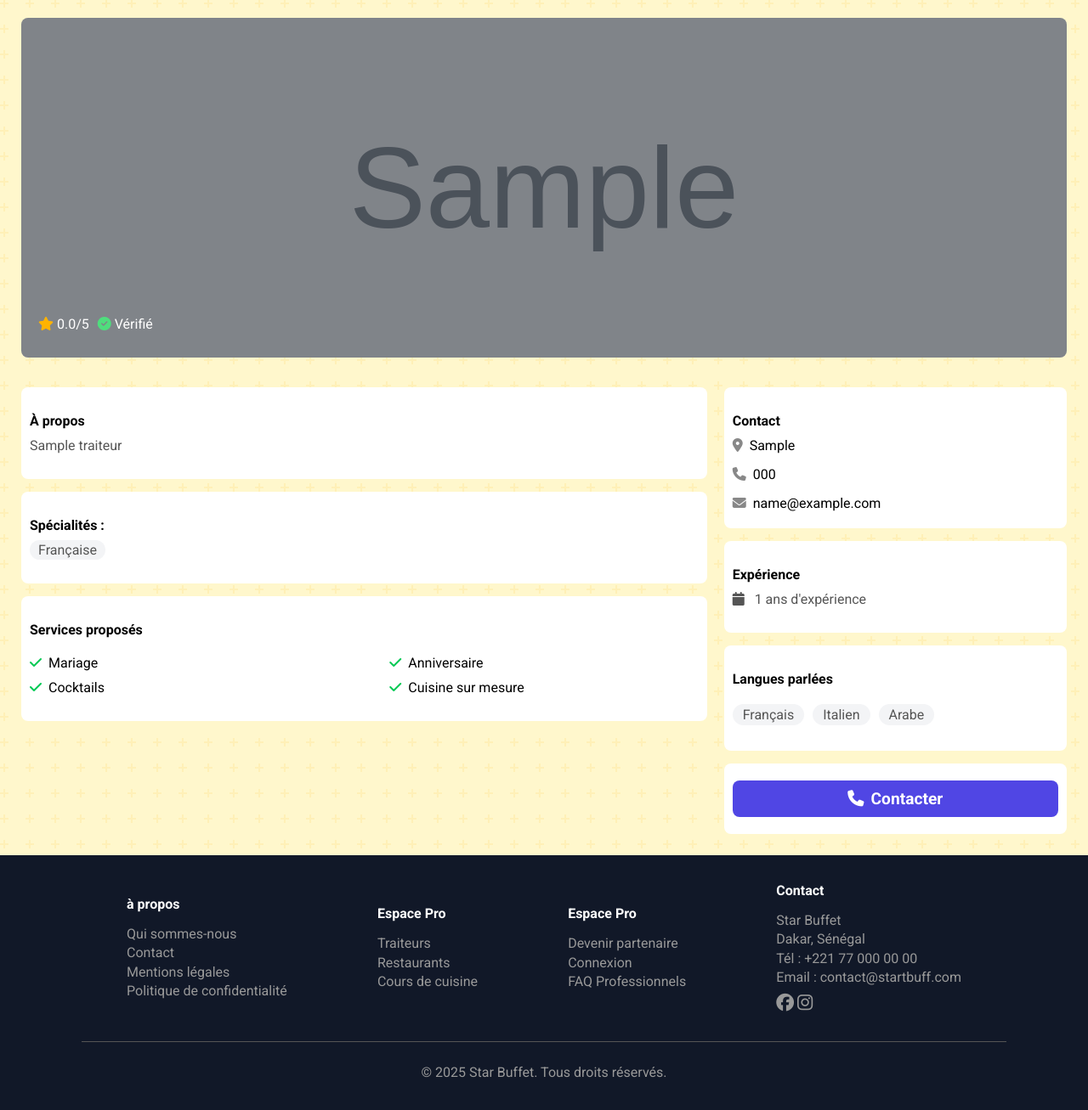
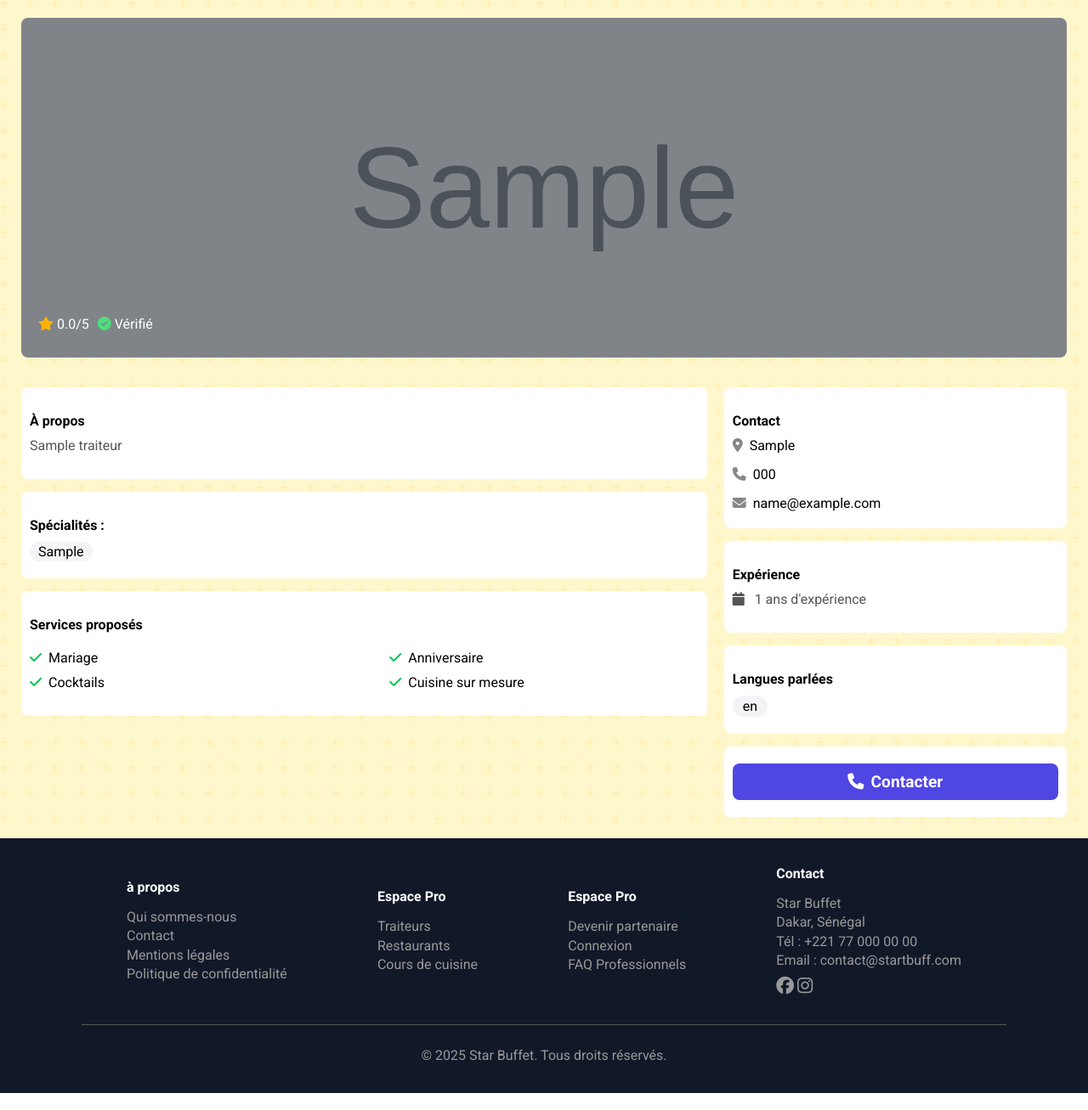
Before and after one commit to Dadowatt/starbuffet_project, a Django app: page /traiteurs/1/detail/ in a window 1280 px wide. Shown: the part 85-1392 px from the top of the page at 85% size. Run offline with Django 5.2, Linux system fonts and the light colour scheme; tables that the repository leaves empty hold one stand-in row (values such as "Sample post"); grey boxes marked "Sample" are stand-in pictures; some libraries are stand-ins or nearby versions; some web fonts are replaced.

Commit message:
affichage dynamique des champs langue et specialites

```diff
--- a/services/forms.py
+++ b/services/forms.py
@@ -11,7 +11,8 @@ class TraiteurForm(forms.ModelForm):
             'email',
             'telephone',
             'annees_experience',
-            'image'
+            'image',
+            'langues'
         ]
         widgets = {
             'nomcomplet': forms.TextInput(attrs={'placeholder': 'Binta Diop'}),
@@ -22,4 +23,5 @@ class TraiteurForm(forms.ModelForm):
             'telephone': forms.TextInput(attrs={'placeholder': '+221 77 123 45 67'}),
             'annees_experience': forms.NumberInput(attrs={'placeholder': '5'}),
             'image': forms.ClearableFileInput(),
+            'langues': forms.TextInput(attrs={'placeholder': 'Français, Anglais, Arabe...'}),
         }
--- a/services/models.py
+++ b/services/models.py
@@ -10,6 +10,7 @@ class Traiteur(models.Model):
     date_de_creation = models.DateTimeField(auto_now_add=True)
     telephone = models.CharField(max_length=20)
     annees_experience = models.PositiveBigIntegerField(default=0)
+    langues = models.CharField(max_length=255)
     image = models.ImageField(upload_to='traiteurs/', blank=True, null=True)
 
     def __str__(self):
--- a/services/templates/services/detail_traiteur.html
+++ b/services/templates/services/detail_traiteur.html
@@ -19,7 +19,11 @@
             </div>
             <div class="bloc-card">
                 <h4>Spécialités :</h4>
-                <p><span class="badge">Française</span></p>
+                <div class="specialite">
+                    {% for sp in specialites_list %}
+                    <span class="badge">{{sp}}</span>
+                    {% endfor %}
+                </div>
             </div>
             <div class="bloc-card">
                 <h4>Services proposés</h4>
@@ -53,9 +57,9 @@
             <div class="bloc-card">
                 <h4>Langues parlées</h4>
                 <div class="langues">
-                    <p>Français</p>
-                    <p>Italien</p>
-                    <p>Arabe</p>
+                    {% for langue in langues_list %}
+                    <span class="badge">{{ langue }}</span>
+                    {% endfor %}
                 </div>
             </div>
             <div class="bloc-card">
--- a/services/views.py
+++ b/services/views.py
@@ -9,12 +9,21 @@ def index(request):
     return render(request, 'services/index.html')
 
 def liste_traiteurs(request):
-    traiteurs = Traiteur.objects.all()
+    traiteurs = Traiteur.objects.filter(est_actif=True)
+    for t in traiteurs:
+        t.specialites_list = [sp.strip() for sp in t.specialites.split(",")]
+
     return render(request, 'services/liste_traiteurs.html', {'traiteurs': traiteurs})
 
 def detail_traiteur(request, id):
     traiteur = get_object_or_404(Traiteur, id=id)
-    return render(request, 'services/detail_traiteur.html', {'traiteur': traiteur})
+    langues_list = [l.strip() for l in traiteur.langues.split(",")]
+    specialites_list = [sp.strip() for sp in traiteur.specialites.split(",")]
+    return render(request, 'services/detail_traiteur.html', {
+        'traiteur': traiteur,
+        'langues_list': langues_list,
+        'specialites_list': specialites_list
+        })
 
 
 @login_required(login_url='login')
--- a/static/css/style.css
+++ b/static/css/style.css
@@ -543,17 +543,7 @@ header .menu-deroulant{
     gap: 5px;
     z-index: 2;
 }
-.badge-attente {
-    position: absolute;
-    top: 10px;
-    right: 10px;
-    background-color: #fdecea;
-    color: #b91c1c;
-    font-size: 12px;
-    padding: 4px 10px;
-    border-radius: 20px;
-    z-index: 2;
-}
+
 .messages{
     display:  flex;
 }
@@ -587,6 +577,7 @@ header .menu-deroulant{
     width: fit-content;
     border-radius: 15px;
     padding: 2px 8px;
+    margin: 0 3px;
 }
 .carte-text .bold{
     font-weight: bold;
@@ -816,6 +807,10 @@ header .menu-deroulant{
     border-radius: 15px;
     padding: 2px 10px;
 }
+.bloc-card .specialite{
+    display: flex;
+    flex-wrap: wrap;
+}
 .bloc-card span{
     margin-right: 8px;
 }
@@ -848,11 +843,12 @@ header .menu-deroulant{
     display: flex;
     gap: 10px;
 }
-.grid-items-right .bloc-card .langues p{
+.grid-items-right .bloc-card .langues span{
     background-color: #f3f4f6;
     border-radius: 15px;
     padding: 3px 12px;
 }
+
 .grid-items-right .bloc-card .btn-contact{
     width: 100%;
     padding: 10px 15px;
@@ -1383,6 +1379,7 @@ footer p{
 
     .grid-items-right .bloc-card .langues{
         flex-wrap: wrap;
+        display: flex;
         gap: 8px;
     }
 
--- a/templates/base.html
+++ b/templates/base.html
@@ -84,6 +84,5 @@
         <p> &copy; 2025 Star Buffet. Tous droits réservés.</p>
     </footer>
 
-
 </body>
 </html>
```
Also changed, not shown: services/templates/services/ajouter_traiteur.html (+7 -1 lines), services/templates/services/liste_traiteurs.html (+6 -6 lines), README.md, services/migrations/0004_traiteur_langues.py (added), services/migrations/0005_alter_traiteur_langues_alter_traiteur_specialites.py (added), services/migrations/0006_alter_traiteur_specialites.py (added).
